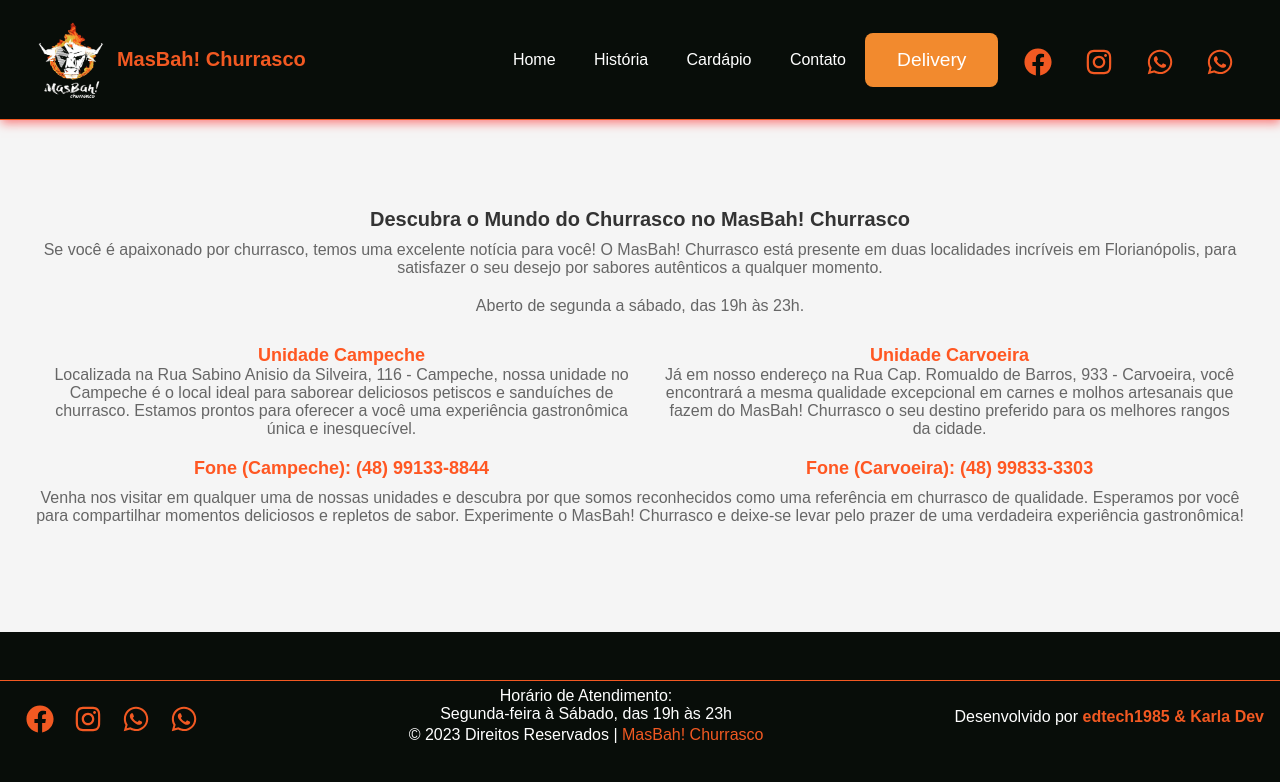
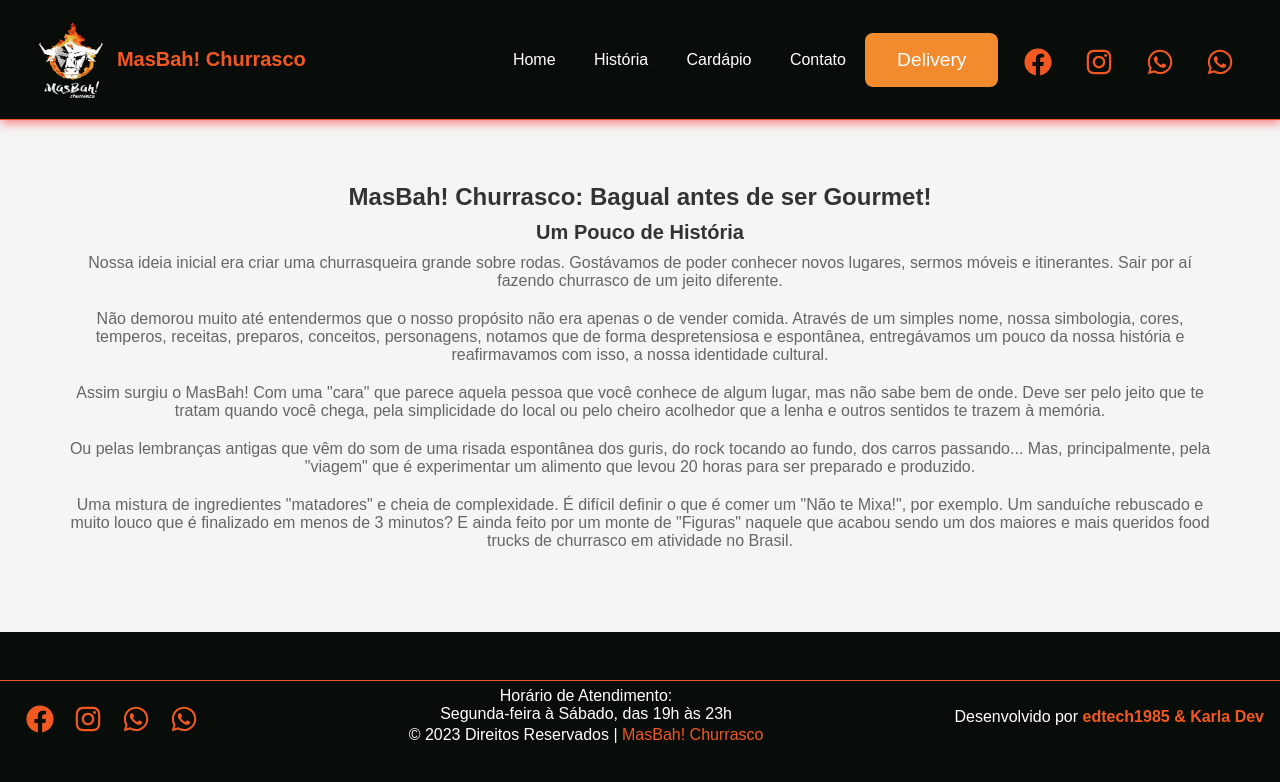
Before and after one commit to edtech1985/masbahchurrasco, a React (Create React App) app: page /historia in a window 1280 px wide. Shown: the top 782 px of the page. Built offline with nearby package versions, Linux system fonts and the light colour scheme.

Commit message:
atualização header, history e home

```diff
--- a/src/components/Header/Header.ts
+++ b/src/components/Header/Header.ts
@@ -201,7 +201,7 @@
     top: 0;
     right: 0;
     flex-direction: flex;
-    background-color: var(--orange); //fundo bruger menu down
+    background-color: var(--dark); //fundo bruger menu down
     width: 100%;
     height: 100vh;
     z-index: 999;
@@ -274,7 +274,6 @@
   font-size: 1.25rem;
   position: relative;
 
-
   @media only screen and (max-width: 600px) {
     font-size: 1rem;
   }
--- a/src/pages/History/History.ts
+++ b/src/pages/History/History.ts
@@ -1,4 +1,4 @@
-import styled from 'styled-components';
+import styled from "styled-components";
 
 export const Container = styled.div`
   display: flex;
@@ -13,22 +13,53 @@
   text-align: center;
 `;
 
+export const AddressDiv = styled.div`
+  display: flex;
+  align-items: center;
+  text-align: center;
+  z-index: 99;
+  width: 100vw;
+  background-color: #2c2c2c;
+  justify-content: space-evenly;
+  padding: 0.25rem 0;
+
+  @media only screen and (max-width: 768px) {
+    display: block;
+    justify-content: center;
+  }
+`;
+
+export const AddressSubDiv = styled.div`
+  justify-content: center;
+  font-size: 0.75rem;
+  display: flex;
+  flex-direction: row;
+  align-items: center;
+  padding: 0.15rem 0;
+`;
+
+export const MainDiv = styled.div`
+  padding: 2rem;
+`;
+
+// Estilo para os títulos
 export const Title = styled.h1`
   font-size: 24px;
   color: #333;
   margin-bottom: 10px;
 `;
 
+// Estilo para os parágrafos
+export const Paragraph = styled.p`
+  font-size: 16px;
+  color: #666;
+  margin-bottom: 20px;
+`;
+
 export const SubTitle = styled.h2`
   font-size: 20px;
   color: #333;
   margin-bottom: 10px;
-`;
-
-export const Paragraph = styled.p`
-  font-size: 16px;
-  color: #666;
-  margin-bottom: 20px;
 `;
 
 export const Location = styled.div`
--- a/src/pages/History/index.tsx
+++ b/src/pages/History/index.tsx
@@ -1,49 +1,45 @@
-import { Container, Location, Paragraph, SubTitle, Unit, UnitsDiv } from "./History";
+import { Container, MainDiv, Paragraph, SubTitle, Title } from "./History";
 
 export default function History() {
   return (
     <Container>
-
-      <SubTitle>Descubra o Mundo do Churrasco no MasBah! Churrasco</SubTitle>
+      <MainDiv>
+        <Title>MasBah! Churrasco: Bagual antes de ser Gourmet!</Title>
+        <SubTitle>Um Pouco de História</SubTitle>
         <Paragraph>
-        Se você é apaixonado por churrasco, temos uma excelente notícia para você! O MasBah! Churrasco está presente em duas localidades incríveis em Florianópolis, para satisfazer o seu desejo por sabores autênticos a qualquer momento.
+          Nossa ideia inicial era criar uma churrasqueira grande sobre rodas.
+          Gostávamos de poder conhecer novos lugares, sermos móveis e
+          itinerantes. Sair por aí fazendo churrasco de um jeito diferente.
         </Paragraph>
-
         <Paragraph>
-      Aberto de segunda a sábado, das 19h às 23h.
+          Não demorou muito até entendermos que o nosso propósito não era apenas
+          o de vender comida. Através de um simples nome, nossa simbologia,
+          cores, temperos, receitas, preparos, conceitos, personagens, notamos
+          que de forma despretensiosa e espontânea, entregávamos um pouco da
+          nossa história e reafirmavamos com isso, a nossa identidade cultural.
         </Paragraph>
-
-      <UnitsDiv>
-        <Unit>
-          <Location>
-            Unidade Campeche
-          </Location>
         <Paragraph>
-            Localizada na Rua Sabino Anisio da Silveira, 116 - Campeche, nossa unidade no Campeche é o local ideal para saborear deliciosos petiscos e sanduíches de churrasco. Estamos prontos para oferecer a você uma experiência gastronômica única e inesquecível.
+          Assim surgiu o MasBah! Com uma "cara" que parece aquela pessoa que
+          você conhece de algum lugar, mas não sabe bem de onde. Deve ser pelo
+          jeito que te tratam quando você chega, pela simplicidade do local ou
+          pelo cheiro acolhedor que a lenha e outros sentidos te trazem à
+          memória.
         </Paragraph>
-          <Location>
-            Fone (Campeche): (48) 99133-8844
-          </Location>
-        </Unit>
-
-        <Unit>
-          <Location>
-            Unidade Carvoeira
-          </Location>
         <Paragraph>
-            Já em nosso endereço na Rua Cap. Romualdo de Barros, 933 - Carvoeira, você encontrará a mesma qualidade excepcional em carnes e molhos artesanais que fazem do MasBah! Churrasco o seu destino preferido para os melhores rangos da cidade.
+          Ou pelas lembranças antigas que vêm do som de uma risada espontânea
+          dos guris, do rock tocando ao fundo, dos carros passando... Mas,
+          principalmente, pela "viagem" que é experimentar um alimento que levou
+          20 horas para ser preparado e produzido.
         </Paragraph>
-          <Location>
-            Fone (Carvoeira): (48) 99833-3303
-          </Location>
-        </Unit>
-
-      </UnitsDiv>
-
         <Paragraph>
-        Venha nos visitar em qualquer uma de nossas unidades e descubra por que somos reconhecidos como uma referência em churrasco de qualidade. Esperamos por você para compartilhar momentos deliciosos e repletos de sabor. Experimente o MasBah! Churrasco e deixe-se levar pelo prazer de uma verdadeira experiência gastronômica!
+          Uma mistura de ingredientes "matadores" e cheia de complexidade. É
+          difícil definir o que é comer um "Não te Mixa!", por exemplo. Um
+          sanduíche rebuscado e muito louco que é finalizado em menos de 3
+          minutos? E ainda feito por um monte de "Figuras" naquele que acabou
+          sendo um dos maiores e mais queridos food trucks de churrasco em
+          atividade no Brasil.
         </Paragraph>
-
+      </MainDiv>
     </Container>
-  )
+  );
 }
--- a/src/pages/Home/Home.ts
+++ b/src/pages/Home/Home.ts
@@ -1,6 +1,5 @@
 import styled from "styled-components";
 
-// Estilo para o contêiner principal
 export const Container = styled.div`
   display: flex;
   flex-direction: column;
@@ -15,7 +14,7 @@
   text-align: center;
   z-index: 99;
   width: 100vw;
-  background-color: #2c2c2c;
+  background-color: var(--dark);
   justify-content: space-evenly;
   padding: 0.25rem 0;
 
@@ -32,29 +31,49 @@
   flex-direction: row;
   align-items: center;
   padding: 0.15rem 0;
+  color: var(--white);
 `;
 
 export const MainDiv = styled.div`
+  align-items: center;
+  justify-content: center;
+  text-align: center;
+  vertical-align: middle;
   padding: 2rem;
+  @media only screen and (max-width: 300px) {
+    padding: 0.5rem;
+  }
 `;
 
-// Estilo para os títulos
 export const Title = styled.h1`
   font-size: 24px;
-  color: #333;
-  margin-bottom: 10px;
+  color: var(--orange);
+  margin-bottom: 20px;
+  @media only screen and (max-width: 394px) {
+    font-size: 20px;
+  }
 `;
 
-// Estilo para os parágrafos
+export const SubTitle = styled.h2`
+  font-size: 20px;
+  color: var(--orange);
+  margin-bottom: 20px;
+  @media only screen and (min-width: 300px) and (max-width: 394px) {
+    font-size: 17px;
+  }
+  @media only screen and (max-width: 300px) {
+    font-size: 15px;
+  }
+`;
+
 export const Paragraph = styled.p`
   font-size: 16px;
-  color: #666;
+  color: var(--white);
   margin-bottom: 20px;
+  @media only screen and (min-width: 300px) and (max-width: 394px) {
+    font-size: 14px;
+  }
+  @media only screen and (max-width: 300px) {
+    font-size: 13px;
+  }
 `;
-
-// Estilo para os locais do MasBah! Churrasco
-export const Location = styled.div`
-  font-size: 18px;
-  font-weight: bold;
-  color: #ff5722;
-`;
--- a/src/pages/Home/index.tsx
+++ b/src/pages/Home/index.tsx
@@ -1,35 +1,33 @@
-import { AddressDiv, AddressSubDiv, Container, MainDiv, Paragraph, Title } from "./Home";
+import {
+  AddressDiv,
+  AddressSubDiv,
+  Container,
+  MainDiv,
+  Paragraph,
+  SubTitle,
+  Title,
+} from "./Home";
 import Carousel from "../../components/Carousel";
 
 export default function Home() {
   return (
     <Container>
-
       <AddressDiv>
-      <AddressSubDiv>Rua Sabino Anisio da Silveira, 116 - Campeche </AddressSubDiv>
-      <AddressSubDiv>Rua Cap. Romualdo de Barros, 933 - Carvoeira</AddressSubDiv>
+        <AddressSubDiv>
+          Rua Sabino Anisio da Silveira, 116 - Campeche{" "}
+        </AddressSubDiv>
+        <AddressSubDiv>
+          Rua Cap. Romualdo de Barros, 933 - Carvoeira
+        </AddressSubDiv>
       </AddressDiv>
 
       <Carousel />
 
       <MainDiv>
-        <Title>MasBah! Churrasco: Bagual antes de ser Gourmet!</Title>
-        <h2>Um Pouco de História</h2>
-        <Paragraph>
-        Nossa ideia inicial era criar uma churrasqueira grande sobre rodas. Gostávamos de poder conhecer novos lugares, sermos móveis e itinerantes. Sair por aí fazendo churrasco de um jeito diferente.
-        </Paragraph>
-        <Paragraph>
-        Não demorou muito até entendermos que o nosso propósito não era apenas o de vender comida. Através de um simples nome, nossa simbologia, cores, temperos, receitas, preparos, conceitos, personagens, notamos que de forma despretensiosa e espontânea, entregávamos um pouco da nossa história e reafirmavamos com isso, a nossa identidade cultural.
-        </Paragraph>
-        <Paragraph>
-        Assim surgiu o MasBah! Com uma "cara" que parece aquela pessoa que você conhece de algum lugar, mas não sabe bem de onde. Deve ser pelo jeito que te tratam quando você chega, pela simplicidade do local ou pelo cheiro acolhedor que a lenha e outros sentidos te trazem à memória.
-        </Paragraph>
-        <Paragraph>
-        Ou pelas lembranças antigas que vêm do som de uma risada espontânea dos guris, do rock tocando ao fundo, dos carros passando... Mas, principalmente, pela "viagem" que é experimentar um alimento que levou 20 horas para ser preparado e produzido.
-        </Paragraph>
-        <Paragraph>
-        Uma mistura de ingredientes "matadores" e cheia de complexidade. É difícil definir o que é comer um "Não te Mixa!", por exemplo. Um sanduíche rebuscado e muito louco que é finalizado em menos de 3 minutos? E ainda feito por um monte de "Figuras" naquele que acabou sendo um dos maiores e mais queridos food trucks de churrasco em atividade no Brasil.
-        </Paragraph>
+        <Title>Bagual antes de ser Gourmet!</Title>
+        <SubTitle>🔥 Os melhores rangos da cidade 🔥</SubTitle>
+        <Paragraph>🔥 Terça a Sábado das 19h às 23h 🔥</Paragraph>
+        <Paragraph>🔥 Domingo somente unidade Campeche 🔥</Paragraph>
       </MainDiv>
     </Container>
   );
```
Also changed, not shown: src/components/CardapioImg/Cardapio.ts (deleted, +0 -17 lines), src/components/CardapioImg/index.tsx (deleted, +0 -19 lines), src/assets/cardapio2022-1.png (deleted), src/assets/cardapio2022-2.png (deleted). Lines whose indentation alone changed are shown as unchanged.
